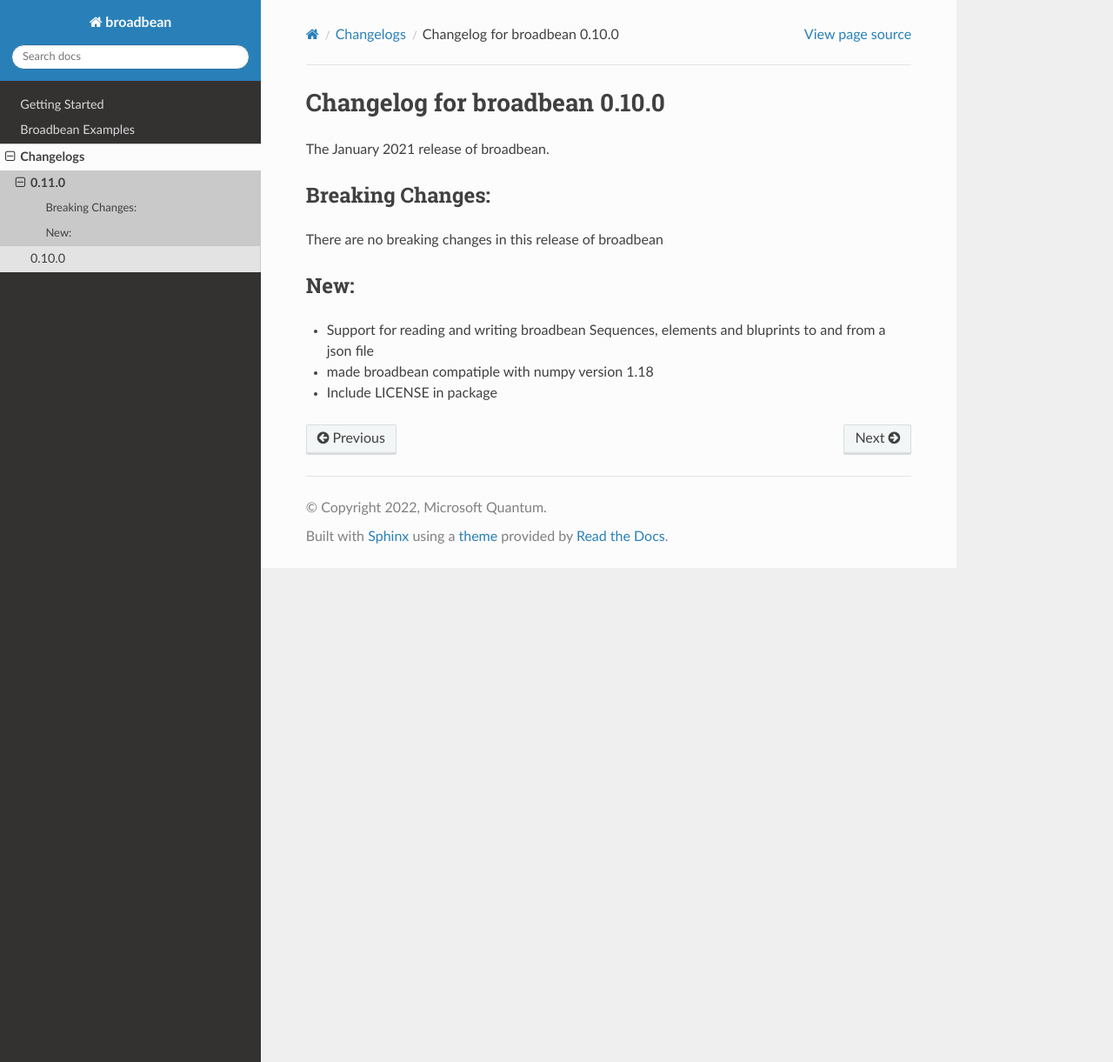
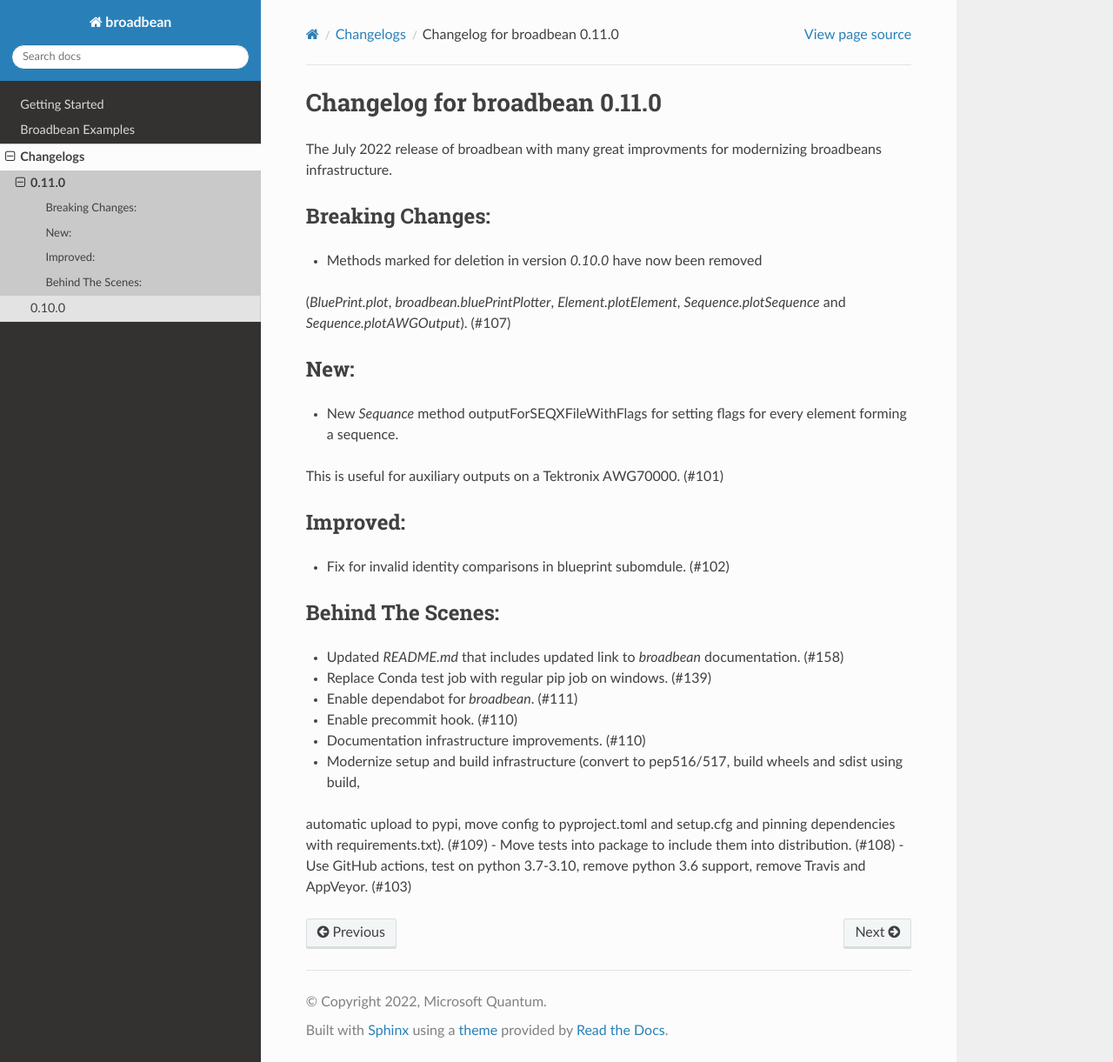
Before and after one commit to QCoDeS/broadbean, a Sphinx documentation site: the page built from docs/changes/0.11.0.rst, in a window 1280 px wide and 1221 px high. Shown: the whole window at 87% size. Built offline with Sphinx 7.4.7 and the Read the Docs theme 2.0.0, drawn with Linux system fonts in a browser that asks for light colours; pages that are not in the unit, such as notebooks, are missing from menus; the version number could not be read and is left out.

Commit message:
updated content for 0.11.0 release

```diff
--- a/docs/changes/0.11.0.rst
+++ b/docs/changes/0.11.0.rst
@@ -1,18 +1,38 @@
-Changelog for broadbean 0.10.0
+Changelog for broadbean 0.11.0
 ==============================
 
-The January 2021 release of broadbean.
+The July 2022 release of broadbean with many great improvments for modernizing broadbeans infrastructure.
 
 
 Breaking Changes:
 _________________
 
-There are no breaking changes in this release of broadbean
+- Methods marked for deletion in version `0.10.0` have now been removed
+(`BluePrint.plot`, `broadbean.bluePrintPlotter`, `Element.plotElement`, `Sequence.plotSequence` and `Sequence.plotAWGOutput`). (#107)
 
 
 New:
 ____
 
-- Support for reading and writing broadbean Sequences, elements and bluprints to and from a json file
-- made broadbean compatiple with numpy version 1.18
-- Include LICENSE in package
+- New `Sequance` method outputForSEQXFileWithFlags for setting flags for every element forming a sequence.
+This is useful for auxiliary outputs on a Tektronix AWG70000. (#101)
+
+Improved:
+_________
+
+- Fix for invalid identity comparisons in blueprint subomdule. (#102)
+
+
+Behind The Scenes:
+__________________
+
+- Updated `README.md` that includes updated link to `broadbean` documentation. (#158)
+- Replace Conda test job with regular pip job on windows. (#139)
+- Enable dependabot for `broadbean`. (#111)
+- Enable precommit hook. (#110)
+- Documentation infrastructure improvements. (#110)
+- Modernize setup and build infrastructure (convert to pep516/517, build wheels and sdist using build,
+automatic upload to pypi, move config to pyproject.toml and setup.cfg and pinning dependencies with
+requirements.txt). (#109)
+- Move tests into package to include them into distribution. (#108)
+- Use GitHub actions, test on python 3.7-3.10, remove python 3.6 support, remove Travis and AppVeyor. (#103)
```
